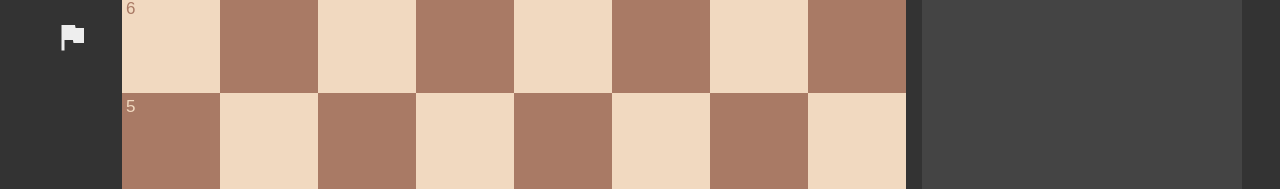
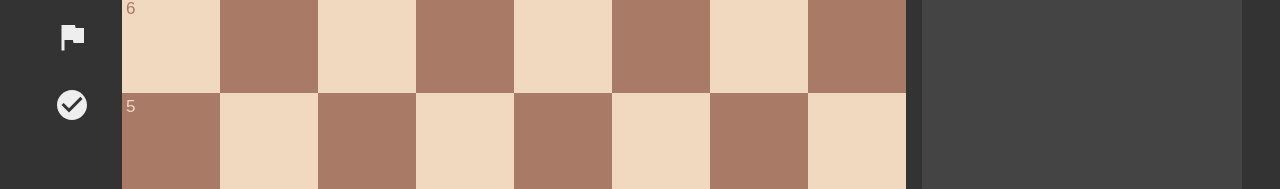
Before and after one commit to ErikMuir/chess-engine, a React app: page / in a window 1280 px wide. Shown: the part 201-390 px from the top of the page. Built offline with nearby package versions, Linux system fonts and the light colour scheme.

Commit message:
add ability to toggle move confirmation

```diff
--- a/src/components/App.js
+++ b/src/components/App.js
@@ -26,6 +26,7 @@ class App extends React.Component {
     this.importGame = this.importGame.bind(this);
     this.exportGame = this.exportGame.bind(this);
     this.resign = this.resign.bind(this);
+    this.toggleConfirmation = this.toggleConfirmation.bind(this);
     this.moveBackward = this.moveBackward.bind(this);
     this.moveForward = this.moveForward.bind(this);
     this.confirmMove = this.confirmMove.bind(this);
@@ -67,6 +68,13 @@ class App extends React.Component {
       this.updateApp(game);
       this.updateGameOver();
     }
+  };
+
+  toggleConfirmation = () => {
+    logger.trace('toggleConfirmation');
+    const { game } = this.state;
+    game.confirmationDisabled = !game.confirmationDisabled;
+    this.updateApp(game);
   };
 
   moveBackward = () => {
@@ -135,6 +143,8 @@ class App extends React.Component {
             importGame={this.importGame}
             exportGame={this.exportGame}
             resign={this.resign}
+            toggleConfirmation={this.toggleConfirmation}
+            confirmationDisabled={game.confirmationDisabled}
           />
           <Board
             game={game}
--- a/src/components/Board.js
+++ b/src/components/Board.js
@@ -124,13 +124,17 @@ class Board extends React.Component {
 
     this.doTempMove(move);
 
-    const { updateApp } = this.props;
+    const { updateApp, updateGameOver } = this.props;
     const { game } = this.state;
     updateApp(game);
 
     if (move.isPawnPromotion) {
       game.tempMove = null;
       this.doPawnPromotion(move);
+    } else if (game.confirmationDisabled) {
+      game.confirmMove();
+      updateApp(game);
+      updateGameOver();
     }
   };
 
--- a/src/components/GameControls.js
+++ b/src/components/GameControls.js
@@ -5,9 +5,11 @@ import {
   mdiNewBox,
   mdiImport,
   mdiTrayArrowDown,
+  mdiCheckCircle,
+  mdiCheckCircleOutline,
 } from '@mdi/js';
 import { getStandardizedGameJson } from '../schemas/schemaHelpers';
-import { boardSize } from '../game/utils';
+import { boardSize, iconColor } from '../game/utils';
 import Logger from '../Logger';
 
 const logger = new Logger('Controls');
@@ -21,6 +23,8 @@ const GameControls = (props) => {
     newGame,
     exportGame,
     resign,
+    toggleConfirmation,
+    confirmationDisabled,
   } = props;
 
   const fileReader = new FileReader();
@@ -36,6 +40,9 @@ const GameControls = (props) => {
       // TODO : inform user
     }
   };
+
+  const toggleConfirmationIcon = confirmationDisabled ? mdiCheckCircleOutline : mdiCheckCircle;
+  const toggleConfirmationText = confirmationDisabled ? 'Enable move confirmation' : 'Disable move confirmation';
 
   const readFile = () => {
     logger.trace('readFile');
@@ -69,10 +76,16 @@ const GameControls = (props) => {
     e.currentTarget.blur();
   };
 
+  const handleToggleConfirmation = (e) => {
+    logger.trace('handleToggleConfirmation');
+    toggleConfirmation();
+    e.currentTarget.blur();
+  };
+
   return (
     <div className="aside game-controls" style={{ height: boardSize }}>
       <div>
-        <button type="button" onClick={handleNew} title="New Game">
+        <button type="button" onClick={handleNew} title="New game">
           <Icon path={mdiNewBox} size={1.5} color="#eeeeee" />
         </button>
       </div>
@@ -91,6 +104,11 @@ const GameControls = (props) => {
           <Icon path={mdiFlag} size={1.5} color="#eeeeee" />
         </button>
       </div>
+      <div>
+        <button type="button" onClick={handleToggleConfirmation} title={toggleConfirmationText}>
+          <Icon path={toggleConfirmationIcon} size={1.5} color={iconColor} />
+        </button>
+      </div>
       <input type="file" id={loadGameInputId} onChange={readFile} accept="application/json" />
     </div>
   );
--- a/src/game/Game.js
+++ b/src/game/Game.js
@@ -35,6 +35,7 @@ export default class Game {
     this.preventRecursion = preventRecursion;
     this.isResignation = false;
     this.tempMove = null;
+    this.confirmationDisabled = false;
 
     FEN.load(fen, this);
     this.init();
```
Also changed, not shown: 1 other file (tests, documents, lock files or other folders).
